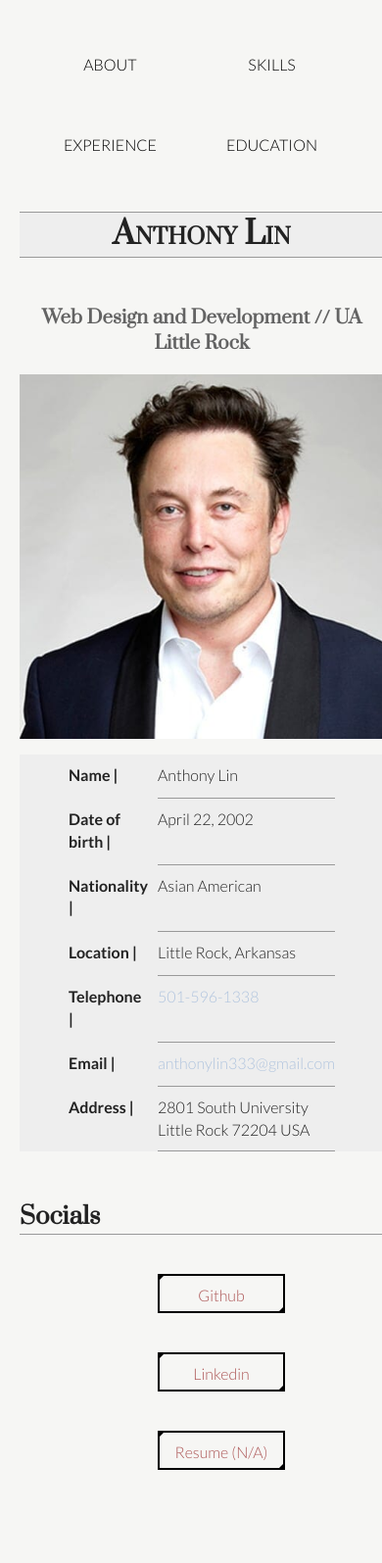
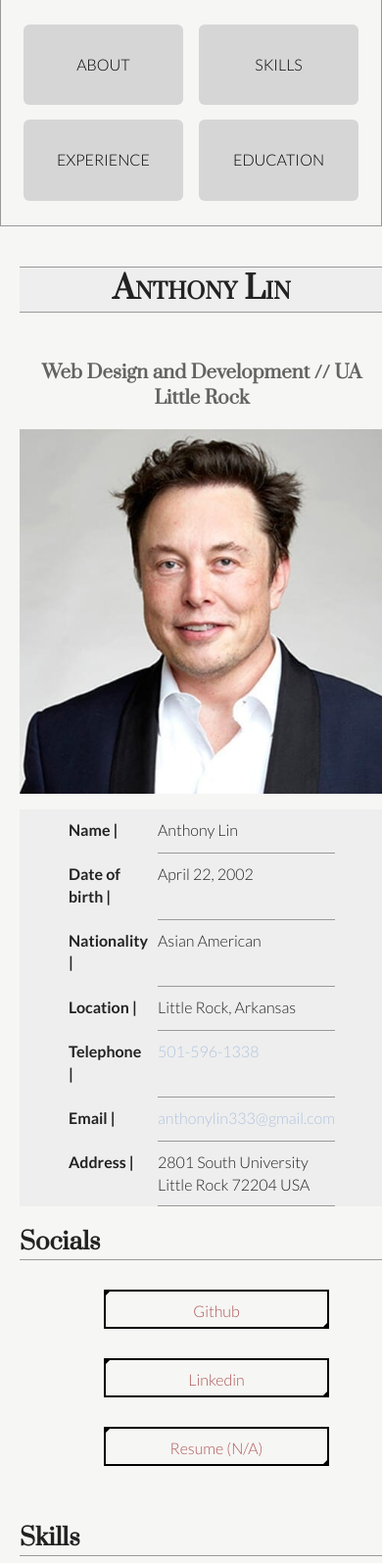
Before and after one commit to Anthonylin2066/ifsc-3342, a website built with webpack: page resume-mobile-view/index.html in a window 390 px wide. Shown: the top 1595 px of the page at 98% size. Built offline with nearby package versions, Linux system fonts and the light colour scheme.

Commit message:
Improved mobile web resume

```diff
--- a/resume-mobile-view/css/style.css
+++ b/resume-mobile-view/css/style.css
@@ -33,10 +33,21 @@
     display:grid;
     grid-template-columns: 1fr 1fr 1fr;
     grid-template-columns: repeat(2, 1fr);
-    padding:25px 30px 20px 30px;
+    padding:25px 15px 10px 15px;
     background-color: #f6f6f4;
     max-width:800px;
     margin: 0 auto;
+    border-bottom:1px solid #999;
+    border-right:1px solid #999;
+    border-left:1px solid #999;
+  }
+
+  nav.primary a{
+    background-color: #d6d6d6;
+    margin-right:8px;
+    margin-left:8px;
+    margin-bottom:15px;
+    border-radius: 6px;
   }
 
   nav a:link,
@@ -74,7 +85,7 @@ main h1 {
   justify-content: center;
   text-align: center;
   font-variant: small-caps;
-  margin-top:5px;
+  margin-top:40px;
   border-bottom: 1px solid #999;
   border-top: 1px solid #999;
   background-color: #EEEEEE;
@@ -91,16 +102,17 @@ a:hover {
 }
 
 
-a{
+a {
   text-decoration: none;
   color:#b0c4de;
   display: inline-block;
 }
 
 .frame {
-  width: 90%;
-  margin: 40px auto;
+  width: 300px;
+  margin: 30px auto;
   text-align: center;
+  padding-right: 150px;
 }
 
 button {
@@ -109,7 +121,7 @@ button {
 }
 
 .custom-btn {
-  width: 130px;
+  width: 230px;
   height: 40px;
   padding: 10px 25px;
   margin-left: 50px;
@@ -200,10 +212,11 @@ dd{
 
 h2 {
   border-bottom: 1px solid #999;
+  border-right: 1px solid #999;
   left: 100px;
-  margin-top: 50px;
-  margin-bottom: 30px;
+  padding-right: 100px;
 }
+
 
 /*for grid*/
 .page-title{
@@ -268,7 +281,11 @@ main {
 .related-links{
   grid-area:related;
   border-bottom:1px solid #999;
-  padding-bottom:50px
+  padding:50px;
+  padding-right:50px;
+  padding-bottom:38px;
+  margin-top:-40px;
+  margin-bottom: -60px;
 }
 
 }
```
